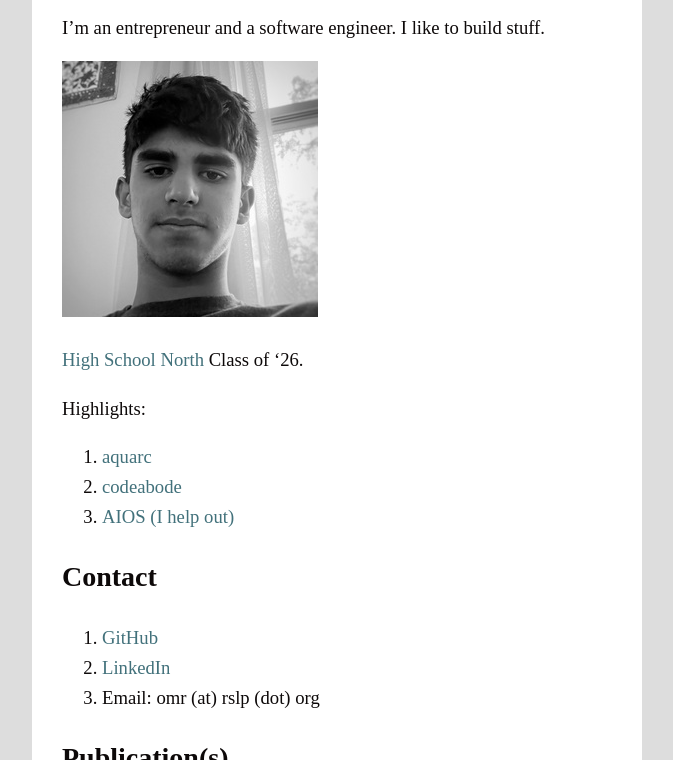
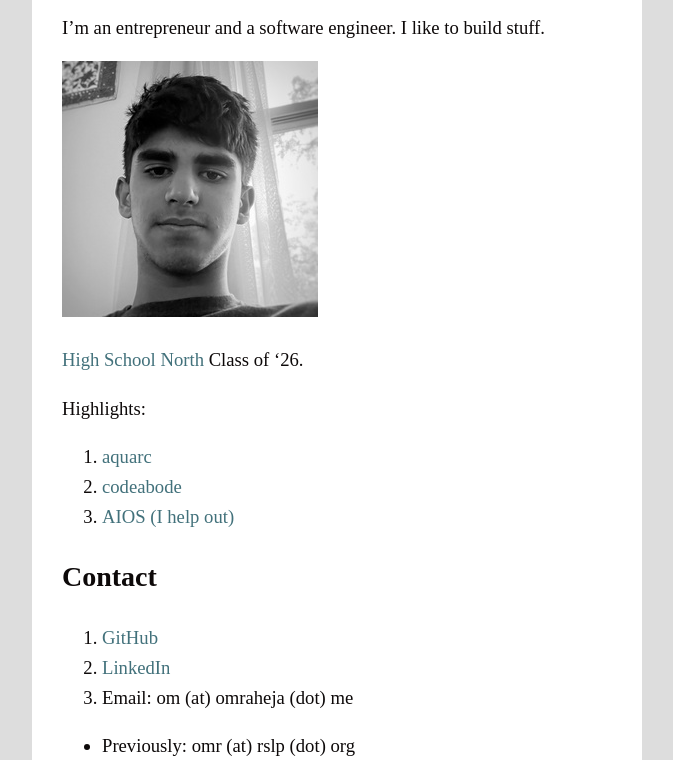
Before and after one commit to om-raheja/om-raheja.github.io, a plain HTML site: page index.html in a window 1280 px wide. Shown: the part 192-952 px from the top of the page, without its empty margins (303-976 px from the left). Drawn offline with Linux system fonts and the light colour scheme; a web font is replaced by a local one.

Commit message:
bug(html): not convert(ed)

```diff
--- a/index.html
+++ b/index.html
@@ -23,8 +23,11 @@
 <ol>
 <li><a href="https://github.com/om-raheja">GitHub</a></li>
 <li><a href="https://www.linkedin.com/in/om-raheja-91a26b314/">LinkedIn</a></li>
-<li>Email: omr (at) rslp (dot) org</li>
+<li>Email: om (at) omraheja (dot) me</li>
 </ol>
+<ul>
+<li>Previously: omr (at) rslp (dot) org </li>
+</ul>
 <h2 id="publications">Publication(s)</h2>
 <ol>
 <li><a href="https://arxiv.org/abs/2407.12821">AutoFlow: <em>Automated Workflow Generation for Large Language Model Agents</em></a></li>
```
